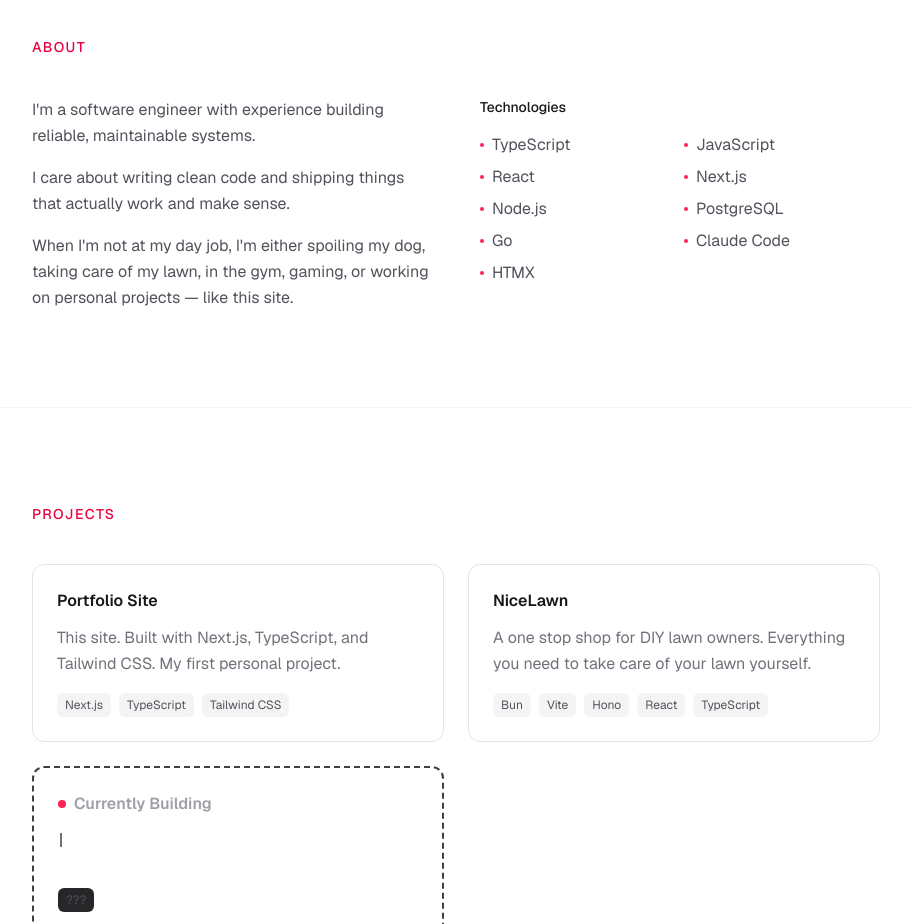
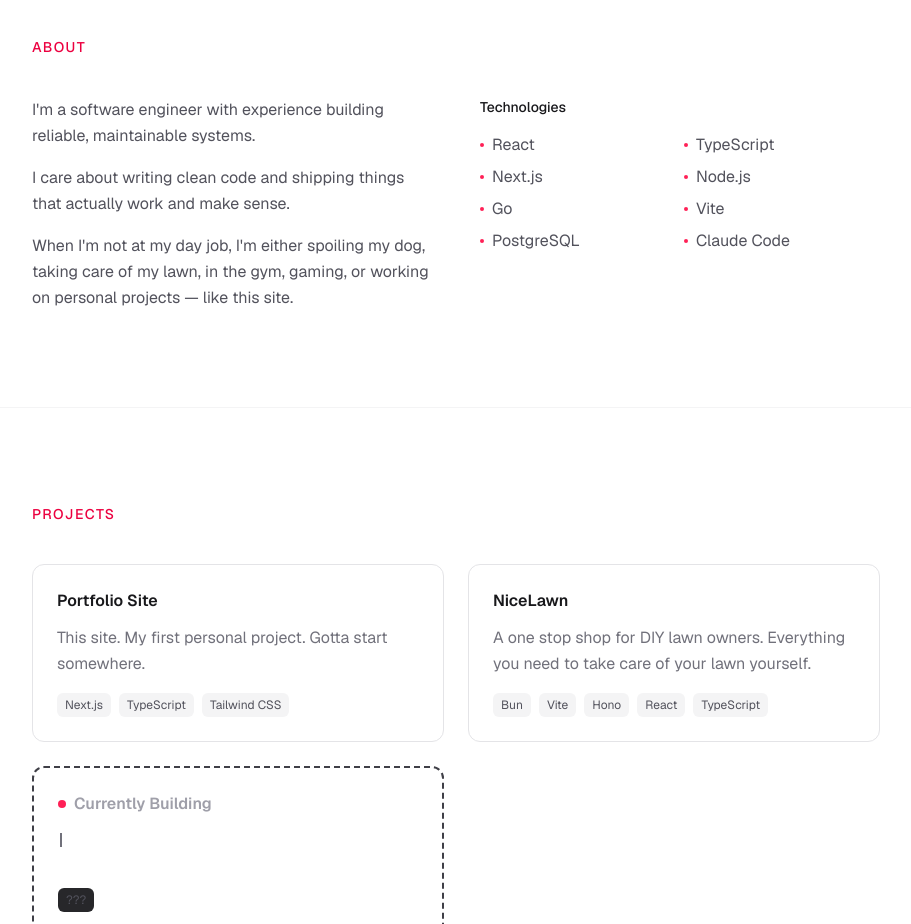
Before and after one commit to imNotFalse/portfolio, a Next.js app: page / in a window 1280 px wide. Shown: the part 860-1784 px from the top of the page, without its empty margins (184-1095 px from the left). Built offline with nearby package versions, Linux system fonts and the light colour scheme.

Commit message:
Skills update, Project card wording

```diff
--- a/src/components/Contact.tsx
+++ b/src/components/Contact.tsx
@@ -52,7 +52,7 @@ export default function Contact() {
               href={href}
               target={label !== "Email" ? "_blank" : undefined}
               rel={label !== "Email" ? "noopener noreferrer" : undefined}
-              className="group flex flex-col gap-4 p-6 rounded-xl border border-zinc-200 dark:border-zinc-800 hover:border-rose-500 dark:hover:border-rose-500 hover:-translate-y-1 transition-all duration-200"
+              className="group flex flex-col gap-4 p-6 rounded-xl border border-zinc-200 dark:border-zinc-800 hover:border-rose-500 dark:hover:border-rose-500 hover:bg-rose-950/30 transition-colors duration-200"
             >
               <Icon
                 size={22}
--- a/src/components/Projects.tsx
+++ b/src/components/Projects.tsx
@@ -23,7 +23,7 @@ export default function Projects() {
                 rel="noopener noreferrer"
                 className="group p-6 rounded-xl border border-zinc-200 dark:border-zinc-800 hover:border-rose-500 dark:hover:border-rose-500 hover:bg-rose-950/30 transition-colors flex flex-col"
               >
-                <h3 className="font-semibold text-zinc-900 dark:text-zinc-100 mb-3 group-hover:text-rose-500 dark:group-hover:text-rose-400 transition-colors">
+                <h3 className="font-semibold text-zinc-900 dark:text-zinc-100 mb-3">
                   {project.title}
                 </h3>
                 <p className="text-base text-zinc-500 dark:text-zinc-400 leading-relaxed mb-4">
--- a/src/lib/data.ts
+++ b/src/lib/data.ts
@@ -7,15 +7,14 @@ I care about writing clean code and shipping things that actually work and make
 When I'm not at my day job, I'm either spoiling my dog, taking care of my lawn, in the gym, gaming, or working on personal projects — like this site.`;
 
 export const skills = [
+  "React",
   "TypeScript",
-  "JavaScript",
-  "React",
   "Next.js",
   "Node.js",
+  "Go",
+  "Vite",
   "PostgreSQL",
-  "Go",
   "Claude Code",
-  "HTMX",
 ];
 
 export type Project = {
@@ -30,7 +29,7 @@ export const projects: Project[] = [
   {
     title: "Portfolio Site",
     description:
-      "This site. Built with Next.js, TypeScript, and Tailwind CSS. My first personal project.",
+      "This site. My first personal project. Gotta start somewhere.",
     tech: ["Next.js", "TypeScript", "Tailwind CSS"],
     repo: "https://github.com/imNotFalse/portfolio",
   },
```
